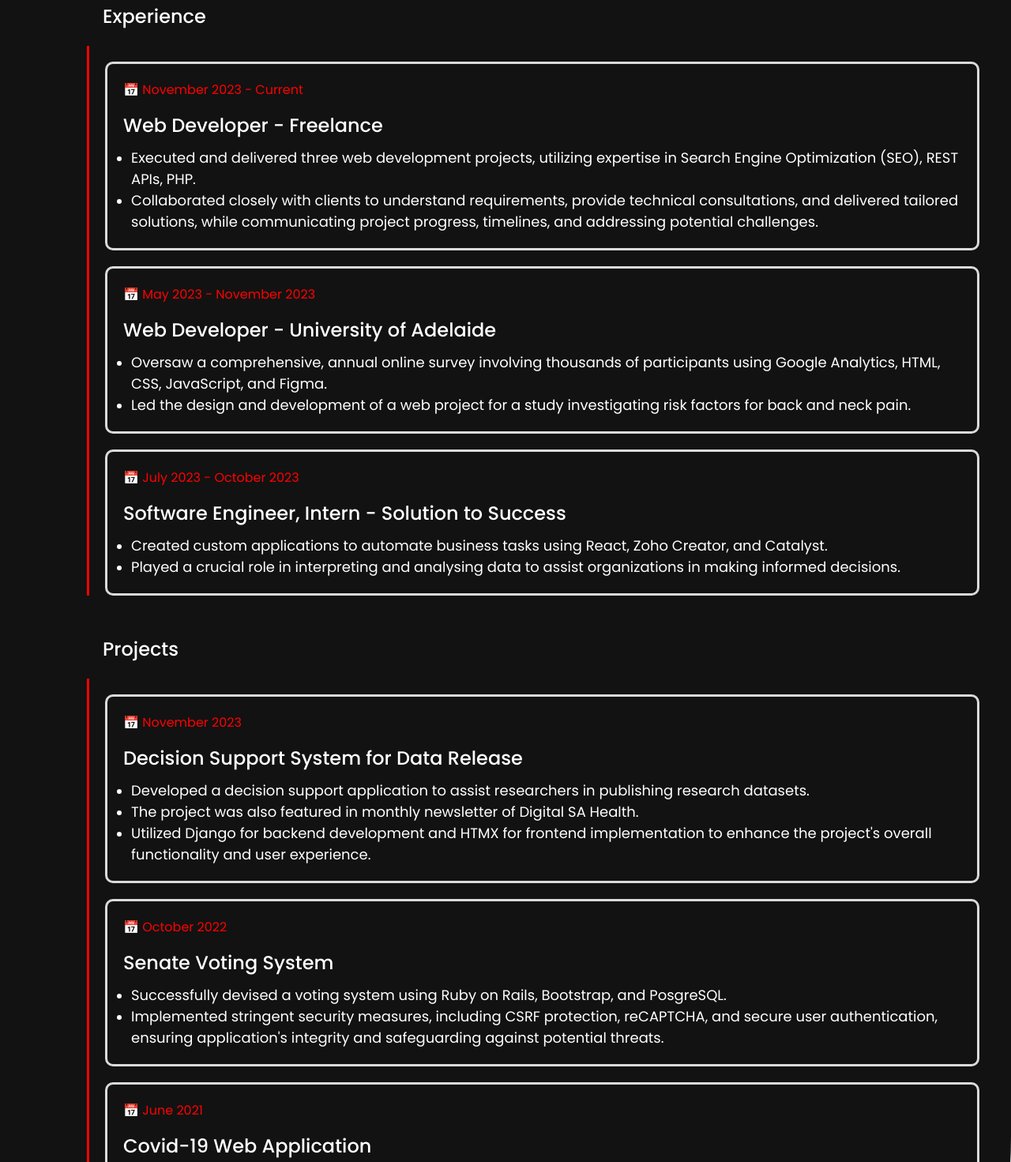
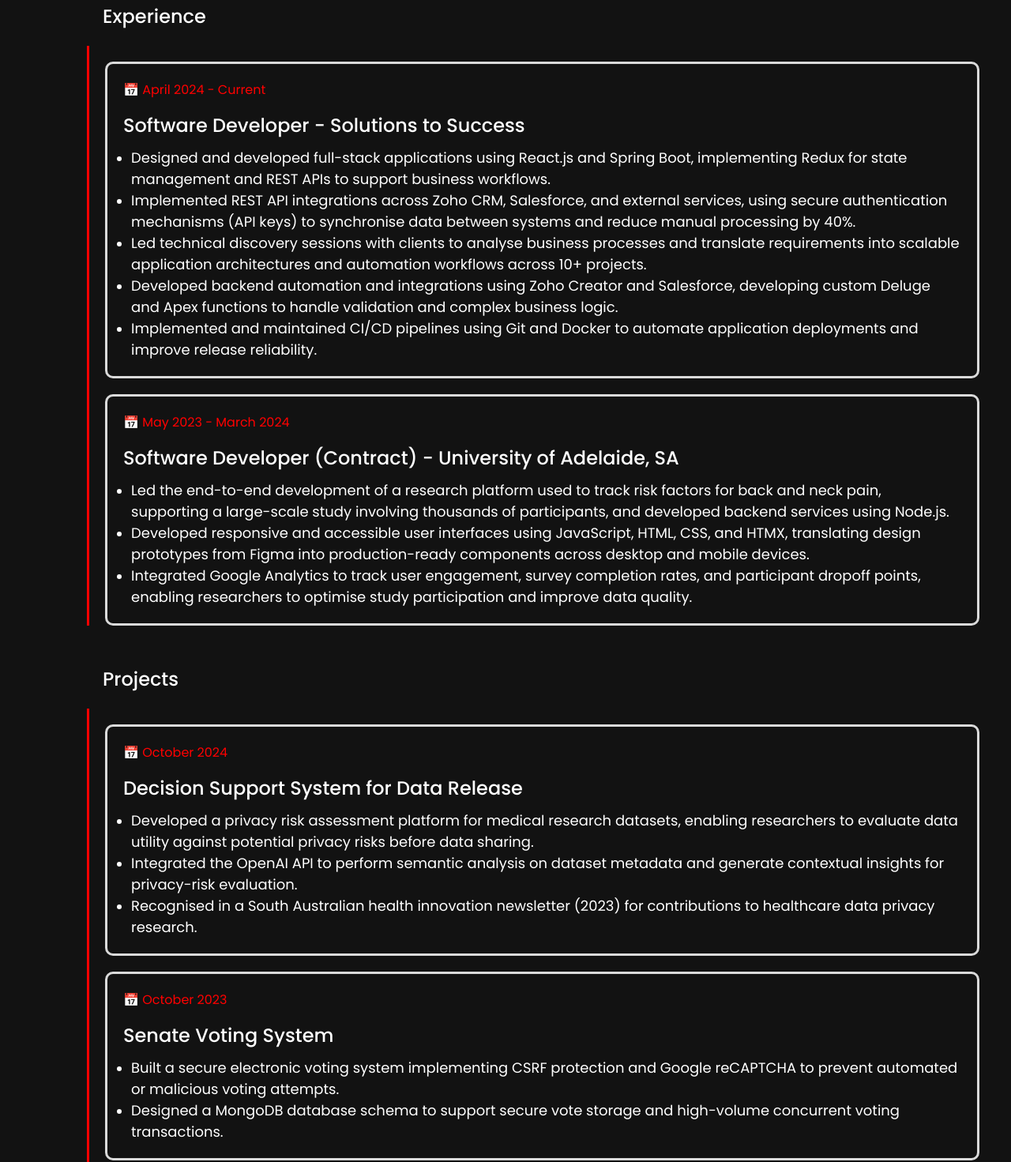
Before and after one commit to beamingboy/portfolio, a plain HTML site: page index.html in a window 1280 px wide. Shown: the part 1282-2753 px from the top of the page at 79% size. Drawn offline with nearby package versions, Linux system fonts and the light colour scheme; a script that the page names is missing; a web font is replaced by a local one.

Commit message:
Revise work experience and project descriptions
Updated work experience and project details, including new roles and responsibilities. Enhanced descriptions of technical skills and tools used in various projects.

```diff
--- a/index.html
+++ b/index.html
@@ -192,52 +192,50 @@
                         <h2 class="h-section3 white-tt" style="padding: 0px 0px 20px 20px;">Experience</h2>
                         <div class="a-pro-exp-content">
                             <div class="a-pro-exp-cards">
-                                <p class="t-level0" style="color: #FF0000;">📅 November 2023 - Current</p>
-                                <p class="t-level3 white-tt" style="padding-top: 15px;">Web Developer - Freelance</p>
+                                <p class="t-level0" style="color: #FF0000;">📅 April 2024 - Current</p>
+                                <p class="t-level3 white-tt" style="padding-top: 15px;">Software Developer - Solutions to Success</p>
                                 <ul>
                                     <li>
-                                        <p class="t-level1 white-tt">Executed and delivered three web development
-                                            projects, utilizing expertise in Search Engine Optimization (SEO), REST
-                                            APIs, PHP.</p>
+                                        <p class="t-level1 white-tt">Designed and developed full-stack applications
+                                            using React.js and Spring Boot, implementing Redux for state management
+                                            and REST APIs to support business workflows.</p>
                                     </li>
                                     <li>
-                                        <p class="t-level1 white-tt">Collaborated closely with clients to understand
-                                            requirements, provide technical consultations, and delivered tailored
-                                            solutions, while
-                                            communicating project progress, timelines, and addressing potential
-                                            challenges.</p>
+                                        <p class="t-level1 white-tt">Implemented REST API integrations across
+                                            Zoho CRM, Salesforce, and external services, using secure authentication
+                                            mechanisms (API keys) to synchronise data between systems and reduce manual processing by 40%.</p>
+                                    </li>
+                                    <li>
+                                        <p class="t-level1 white-tt">Led technical discovery sessions with clients to analyse business
+                                            processes and translate requirements into scalable application architectures and automation
+                                            workflows across 10+ projects.</p>
+                                    </li>
+                                    <li>
+                                        <p class="t-level1 white-tt">Developed backend automation and integrations using
+                                            Zoho Creator and Salesforce, developing custom Deluge and Apex functions to
+                                            handle validation and complex business logic.</p>
+                                    </li>
+                                    <li>
+                                        <p class="t-level1 white-tt">Implemented and maintained CI/CD pipelines using
+                                            Git and Docker to automate application deployments and improve release reliability.</p>
                                     </li>
                                 </ul>
                             </div>
 
                             <div class="a-pro-exp-cards">
-                                <p class="t-level0" style="color: #FF0000;">📅 May 2023 - November 2023</p>
-                                <p class="t-level3 white-tt" style="padding-top: 15px;">Web Developer - University of
-                                    Adelaide</p>
+                                <p class="t-level0" style="color: #FF0000;">📅 May 2023 - March 2024</p>
+                                <p class="t-level3 white-tt" style="padding-top: 15px;">Software Developer (Contract) - University of Adelaide, SA</p>
                                 <ul>
                                     <li>
-                                        <p class="t-level1 white-tt">Oversaw a comprehensive,
-                                            annual online survey involving thousands of participants using Google
-                                            Analytics, HTML, CSS, JavaScript, and Figma.</p>
+                                        <p class="t-level1 white-tt">Led the end-to-end development of a research platform used to track risk factors for back and neck pain, supporting a large-scale study involving thousands of participants, and developed backend services using Node.js.</p>
                                     </li>
                                     <li>
-                                        <p class="t-level1 white-tt">Led the design and development of a web project for
-                                            a study investigating risk factors for back and neck pain.</p>
-                                    </li>
-                                </ul>
-                            </div>
-                            <div class="a-pro-exp-cards">
-                                <p class="t-level0" style="color: #FF0000;">📅 July 2023 - October 2023</p>
-                                <p class="t-level3 white-tt" style="padding-top: 15px;">Software Engineer, Intern -
-                                    Solution to Success</p>
-                                <ul>
-                                    <li>
-                                        <p class="t-level1 white-tt">Created custom applications to automate business
-                                            tasks using React, Zoho Creator, and Catalyst. </p>
+                                        <p class="t-level1 white-tt">Developed responsive and accessible user interfaces using JavaScript, HTML, CSS, and HTMX,
+translating design prototypes from Figma into production-ready components across desktop and
+mobile devices.</p>
                                     </li>
                                     <li>
-                                        <p class="t-level1 white-tt">Played a crucial role in interpreting
-                                            and analysing data to assist organizations in making informed decisions.</p>
+                                        <p class="t-level1 white-tt">Integrated Google Analytics to track user engagement, survey completion rates, and participant dropoff points, enabling researchers to optimise study participation and improve data quality.</p>
                                     </li>
                                 </ul>
                             </div>
@@ -247,39 +245,31 @@
                         <h2 class="h-section3 white-tt" style="padding: 0px 0px 20px 20px;">Projects</h2>
                         <div class="a-pro-exp-content">
                             <div class="a-pro-exp-cards">
-                                <p class="t-level0" style="color: #FF0000;">📅 November 2023</p>
+                                <p class="t-level0" style="color: #FF0000;">📅 October 2024</p>
                                 <p class="t-level3 white-tt" style="padding-top: 15px;">Decision Support System for Data
                                     Release</p>
                                 <ul>
                                     <li>
-                                        <p class="t-level1 white-tt">Developed a decision support application to assist
-                                            researchers in publishing research datasets.</p>
+                                        <p class="t-level1 white-tt">Developed a privacy risk assessment platform for medical research datasets, enabling researchers to evaluate data utility against potential privacy risks before data sharing.</p>
                                     </li>
                                     <li>
-                                        <p class="t-level1 white-tt">The project was
-                                            also featured in monthly newsletter of Digital SA Health.</p>
+                                        <p class="t-level1 white-tt">Integrated the OpenAI API to perform semantic analysis on dataset metadata and generate contextual insights for privacy-risk evaluation.</p>
                                     </li>
                                     <li>
-                                        <p class="t-level1 white-tt">Utilized Django for backend development and HTMX
-                                            for frontend implementation to enhance
-                                            the project's overall functionality and user experience.</p>
+                                        <p class="t-level1 white-tt">Recognised in a South Australian health innovation newsletter (2023) for contributions to healthcare data privacy research.</p>
                                     </li>
                                 </ul>
                             </div>
 
                             <div class="a-pro-exp-cards">
-                                <p class="t-level0" style="color: #FF0000;">📅 October 2022</p>
+                                <p class="t-level0" style="color: #FF0000;">📅 October 2023</p>
                                 <p class="t-level3 white-tt" style="padding-top: 15px;">Senate Voting System</p>
                                 <ul>
                                     <li>
-                                        <p class="t-level1 white-tt">Successfully devised a voting system using Ruby on
-                                            Rails, Bootstrap, and PosgreSQL. </p>
+                                        <p class="t-level1 white-tt">Built a secure electronic voting system implementing CSRF protection and Google reCAPTCHA to prevent automated or malicious voting attempts.</p>
                                     </li>
                                     <li>
-                                        <p class="t-level1 white-tt">Implemented stringent security measures,
-                                            including CSRF protection, reCAPTCHA, and secure user authentication,
-                                            ensuring application's integrity and safeguarding against
-                                            potential threats.</p>
+                                        <p class="t-level1 white-tt">Designed a MongoDB database schema to support secure vote storage and high-volume concurrent voting transactions.</p>
                                     </li>
                                 </ul>
                             </div>
@@ -384,10 +374,10 @@
                     </ul>
                 </div>
                 <div class="card-tab">
-                    <h2 class="h-section3" style="color: #e7e7e7;">Software Development Frameworks</h2>
+                    <h2 class="h-section3" style="color: #e7e7e7;">Software Development</h2>
                     <ul>
                         <li>
-                            <p class="t-level2 white-tt">React</p>
+                            <p class="t-level2 white-tt">React.js</p>
                         </li>
                         <li>
                             <p class="t-level2 white-tt">Ruby on Rails</p>
@@ -396,7 +386,7 @@
                             <p class="t-level2 white-tt">Django</p>
                         </li>
                         <li>
-                            <p class="t-level2 white-tt">Node</p>
+                            <p class="t-level2 white-tt">Node.js</p>
                         </li>
                     </ul>
                 </div>
```
